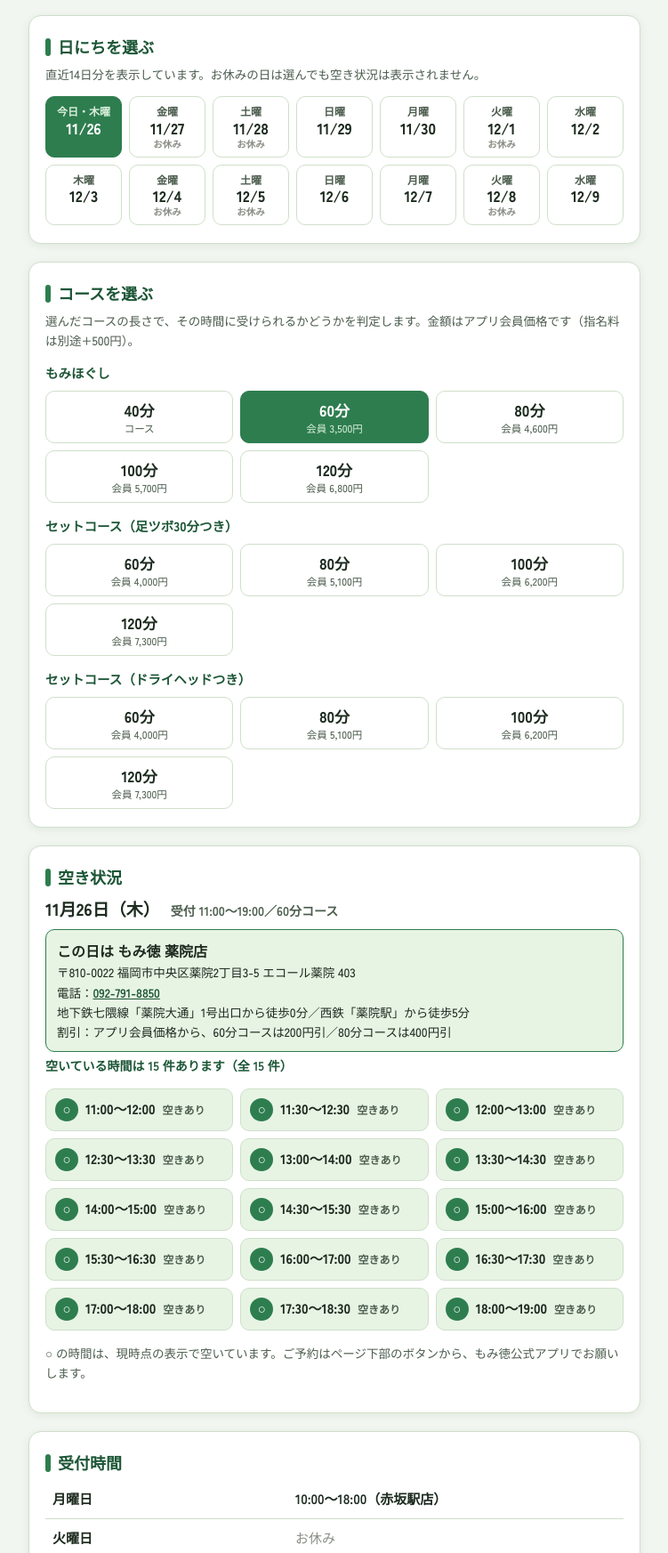
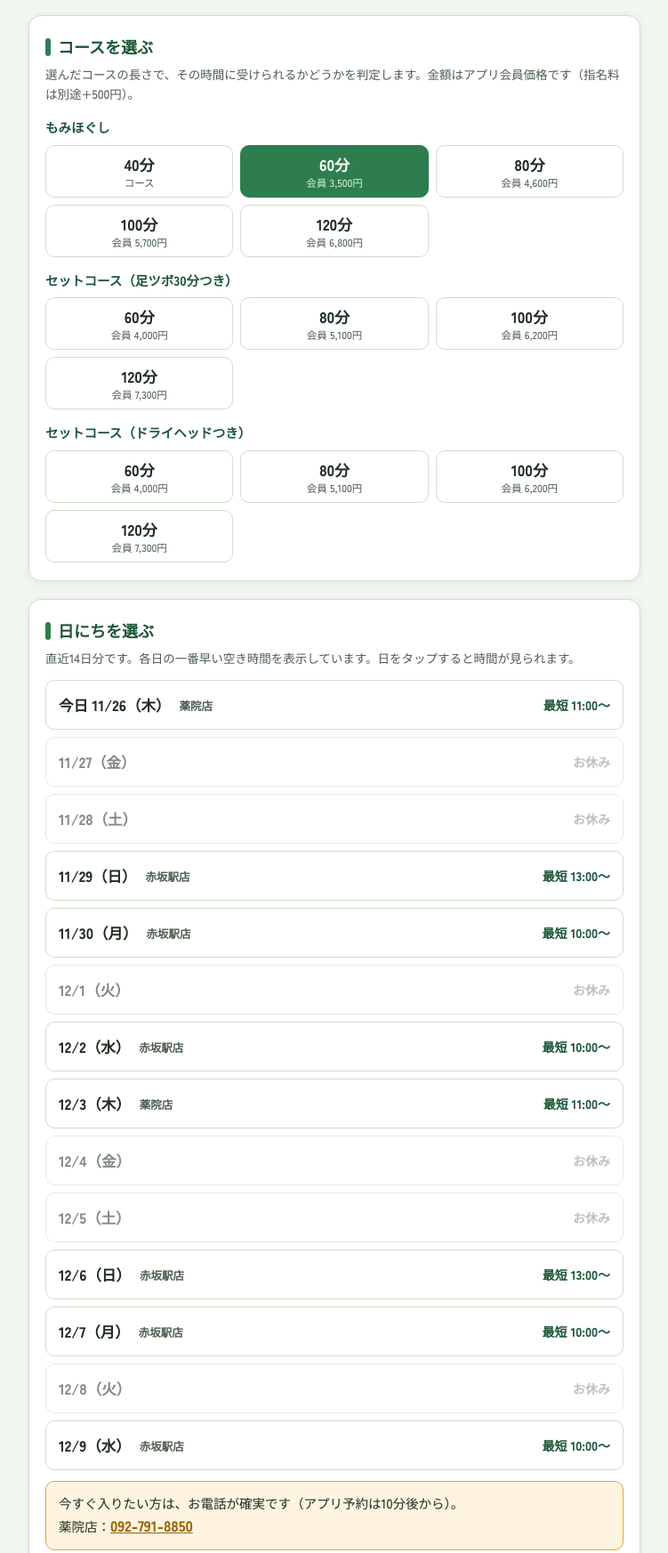
Before and after one commit to mochipj2025/hogushiyakida.yoyaku, a plain HTML site: page index.html in a window 1280 px wide. Shown: the part 303-2048 px from the top of the page at 89% size, without its empty margins (264-1015 px from the left). Drawn offline with Linux system fonts and the light colour scheme; a web font is replaced by a local one.

Commit message:
2ステップ化＋アプリ予約ルール反映：1画面目は日ごとの最短空き、タップで時間枠。当日は10分後より前の枠を締め、今すぐは電話案内

```diff
--- a/index.html
+++ b/index.html
@@ -126,33 +126,44 @@
       }
       .hint { margin: 0 0 14px; font-size: 13.5px; color: var(--ink-soft); }
 
-      /* 日付チップ */
-      .dates { display: grid; grid-template-columns: repeat(7, 1fr); gap: 8px; }
-      @media (max-width: 560px) { .dates { grid-template-columns: repeat(4, 1fr); } }
-      .date-btn {
+      /* 日付リスト（1画面目） */
+      .dates { display: grid; gap: 8px; }
+      .day-row {
         appearance: none;
+        display: flex; align-items: center; gap: 10px;
+        width: 100%;
         border: 1.5px solid var(--line);
         background: var(--surface);
         color: var(--ink);
         border-radius: 10px;
-        padding: 8px 2px 7px;
+        padding: 12px 14px;
         min-height: 56px;
         cursor: pointer;
         font-family: inherit;
-        text-align: center;
-        line-height: 1.3;
+        text-align: left;
       }
-      .date-btn .dow { display: block; font-size: 12px; font-weight: 700; color: var(--ink-soft); }
-      .date-btn .dnum { display: block; font-size: 17px; font-weight: 900; }
-      .date-btn .closed-tag { display: block; font-size: 10.5px; color: var(--ng-ink); font-weight: 700; }
-      .date-btn[aria-pressed="true"] {
-        background: var(--green);
-        border-color: var(--green);
-        color: #fff;
+      .day-row .d-main { font-size: 16.5px; font-weight: 900; white-space: nowrap; }
+      .day-row .d-store { font-size: 12.5px; font-weight: 700; color: var(--ink-soft); white-space: nowrap; }
+      .day-row .d-status { margin-left: auto; font-size: 14px; font-weight: 900; white-space: nowrap; }
+      .day-row .d-status.ok { color: var(--green-deep); }
+      .day-row .d-status.off { color: var(--ng-ink); font-weight: 700; }
+      .day-row:disabled { opacity: .55; cursor: default; }
+      .day-row:not(:disabled):active { background: var(--green-tint); }
+      .back-btn {
+        appearance: none;
+        border: 1.5px solid var(--green);
+        background: var(--surface);
+        color: var(--green-deep);
+        border-radius: 999px;
+        padding: 8px 16px;
+        min-height: 44px;
+        font-family: inherit;
+        font-size: 14px;
+        font-weight: 900;
+        cursor: pointer;
+        margin-bottom: 12px;
       }
-      .date-btn[aria-pressed="true"] .dow,
-      .date-btn[aria-pressed="true"] .closed-tag { color: #d9efdc; }
-      .date-btn:focus-visible, .course-btn:focus-visible, a.app-btn:focus-visible {
+      .day-row:focus-visible, .back-btn:focus-visible, .course-btn:focus-visible, a.app-btn:focus-visible {
         outline: 3px solid var(--green);
         outline-offset: 2px;
       }
@@ -244,6 +255,15 @@
         color: var(--ink-soft);
       }
       .closed-box .big { font-size: 19px; font-weight: 900; color: var(--ink); display: block; margin-bottom: 4px; }
+      .call-box {
+        margin-top: 12px;
+        background: #fff4e0;
+        border: 1.5px solid #e8a33d;
+        border-radius: 10px;
+        padding: 12px 14px;
+        font-size: 14.5px;
+      }
+      .call-box .tel-link { font-weight: 900; color: #9a6206; font-size: 16.5px; }
 
       /* 営業時間表 */
       table.hours { width: 100%; border-collapse: collapse; font-size: 15px; }
@@ -315,12 +335,7 @@
         <p class="store-line">勤務店舗：月・水・日は もみ徳 赤坂駅店／木曜は もみ徳 薬院店 です。選んだ日の店舗情報は「空き状況」の所に表示されます。</p>
       </header>
 
-      <section class="card" aria-labelledby="h-date">
-        <h2 id="h-date">日にちを選ぶ</h2>
-        <p class="hint">直近14日分を表示しています。お休みの日は選んでも空き状況は表示されません。</p>
-        <div class="dates" id="dates" role="group" aria-label="日付の選択"></div>
-      </section>
-
+      <div id="step1">
       <section class="card" aria-labelledby="h-course">
         <h2 id="h-course">コースを選ぶ</h2>
         <p class="hint">選んだコースの長さで、その時間に受けられるかどうかを判定します。金額はアプリ会員価格です（指名料は別途+500円）。</p>
@@ -354,7 +369,17 @@
         </div>
       </section>
 
-      <section class="card" aria-labelledby="h-slots">
+      <section class="card" aria-labelledby="h-date">
+        <h2 id="h-date">日にちを選ぶ</h2>
+        <p class="hint">直近14日分です。各日の一番早い空き時間を表示しています。日をタップすると時間が見られます。</p>
+        <div class="dates" id="dates" role="group" aria-label="日付の選択"></div>
+        <div class="call-box" id="callNowTop" style="display:none;"></div>
+      </section>
+
+      </div>
+
+      <section class="card" id="step2" style="display:none;" aria-labelledby="h-slots">
+        <button type="button" class="back-btn" id="backBtn">← 日にち一覧に戻る</button>
         <h2 id="h-slots">空き状況</h2>
         <div class="day-head">
           <span class="date-label" id="dayLabel">―</span>
@@ -362,6 +387,7 @@
         </div>
         <div class="store-box" id="storeBox" aria-live="polite"></div>
         <p class="summary" id="summary" aria-live="polite"></p>
+        <div class="call-box" id="callNow" style="display:none;"></div>
         <div id="slotArea"></div>
         <p class="hint" style="margin-top:14px;">○ の時間は、現時点の表示で空いています。ご予約はページ下部のボタンから、もみ徳公式アプリでお願いします。</p>
       </section>
@@ -482,6 +508,7 @@
       var STORES = {
         akasaka: {
           name: "もみ徳 赤坂駅店（旧天神西店）",
+          short: "赤坂駅店",
           address: "〒810-0041 福岡市中央区大名2丁目4-38 チサンマンション天神3 507室",
           tel: "092-716-4483",
           access: "地下鉄空港線「赤坂駅」から徒歩1分／西鉄福岡（天神）駅から徒歩5分",
@@ -489,6 +516,7 @@
         },
         yakuin: {
           name: "もみ徳 薬院店",
+          short: "薬院店",
           address: "〒810-0022 福岡市中央区薬院2丁目3-5 エコール薬院 403",
           tel: "092-791-8850",
           access: "地下鉄七隈線「薬院大通」1号出口から徒歩0分／西鉄「薬院駅」から徒歩5分",
@@ -521,32 +549,108 @@
       today.setHours(0, 0, 0, 0);
       state.date = new Date(today);
 
-      /* 日付チップ（直近14日）を生成 */
+      /* その日のブロック区間（予約 ± 30分） */
+      function blockedRanges(key) {
+        return BOOKINGS.filter(function (b) { return b.date === key; }).map(function (b) {
+          return { from: toMin(b.start) - INTERVAL_MIN, to: toMin(b.end) + INTERVAL_MIN };
+        });
+      }
+
+      /* アプリ予約は最短で10分後から。当日分は「今から10分後」より前に始まる枠を締める */
+      var LEAD_MIN = 10;
+      function leadThreshold(d) {
+        var now = new Date();
+        if (dateKey(d) !== dateKey(now)) return -1;
+        return now.getHours() * 60 + now.getMinutes() + LEAD_MIN;
+      }
+
+      /* その日の枠一覧 */
+      function slotsFor(d) {
+        var hours = HOURS[d.getDay()];
+        if (!hours) return null;
+        var open = toMin(hours.open), close = toMin(hours.close);
+        var blocked = blockedRanges(dateKey(d));
+        var lead = leadThreshold(d);
+        var list = [];
+        for (var s = open; s + state.course <= close; s += SLOT_STEP) {
+          var e = s + state.course;
+          var hit = blocked.some(function (r) { return s < r.to && e > r.from; });
+          var past = s < lead;
+          list.push({ start: s, end: e, hit: hit, past: past, open: !hit && !past });
+        }
+        return list;
+      }
+
       var datesEl = document.getElementById("dates");
-      var dateBtns = [];
+      var step1El = document.getElementById("step1");
+      var step2El = document.getElementById("step2");
+
+      /* 1画面目：日付リスト（その日の最短の空き時間つき） */
+      function renderDays() {
+        datesEl.innerHTML = "";
         for (var i = 0; i < 14; i++) {
           (function (offset) {
             var d = new Date(today);
             d.setDate(d.getDate() + offset);
+            var store = storeForDow(d.getDay());
             var btn = document.createElement("button");
             btn.type = "button";
-          btn.className = "date-btn";
-          btn.setAttribute("aria-pressed", offset === 0 ? "true" : "false");
-          var closed = HOURS[d.getDay()] === null;
-          btn.innerHTML =
-            '<span class="dow">' + (offset === 0 ? "今日・" : "") + DOW_JA[d.getDay()] + "曜</span>" +
-            '<span class="dnum">' + (d.getMonth() + 1) + "/" + d.getDate() + "</span>" +
-            (closed ? '<span class="closed-tag">お休み</span>' : '<span class="closed-tag">&nbsp;</span>');
+            btn.className = "day-row";
+            var main = '<span class="d-main">' + (offset === 0 ? "今日 " : "") +
+              (d.getMonth() + 1) + "/" + d.getDate() + "（" + DOW_JA[d.getDay()] + "）</span>";
+            if (!store) {
+              btn.disabled = true;
+              btn.innerHTML = main + '<span class="d-status off">お休み</span>';
+            } else {
+              var list = slotsFor(d);
+              var firstOpen = null;
+              list.forEach(function (sl) { if (sl.open && firstOpen === null) firstOpen = sl; });
+              if (firstOpen) {
+                btn.innerHTML = main +
+                  '<span class="d-store">' + store.short + "</span>" +
+                  '<span class="d-status ok">最短 ' + toHHMM(firstOpen.start) + "〜</span>";
                 btn.addEventListener("click", function () {
                   state.date = d;
-            dateBtns.forEach(function (b) { b.setAttribute("aria-pressed", "false"); });
-            btn.setAttribute("aria-pressed", "true");
-            render();
+                  openStep2();
                 });
+              } else {
+                btn.disabled = true;
+                btn.innerHTML = main +
+                  '<span class="d-store">' + store.short + "</span>" +
+                  '<span class="d-status off">空きなし</span>';
+              }
+            }
             datesEl.appendChild(btn);
-          dateBtns.push(btn);
           })(i);
         }
+        renderCallNow(document.getElementById("callNowTop"), new Date(today));
+      }
+
+      /* 当日で受付時間内なら「今すぐは電話」の案内を出す */
+      function renderCallNow(el, d) {
+        var store = storeForDow(d.getDay());
+        var now = new Date();
+        var hours = HOURS[d.getDay()];
+        var show = store && hours && dateKey(d) === dateKey(now) &&
+          (now.getHours() * 60 + now.getMinutes()) < toMin(hours.close);
+        if (!show) { el.style.display = "none"; el.innerHTML = ""; return; }
+        el.style.display = "";
+        el.innerHTML =
+          "今すぐ入りたい方は、お電話が確実です（アプリ予約は10分後から）。<br />" +
+          store.short + '：<a class="tel-link" href="tel:' + store.tel.replace(/-/g, "") + '">' + store.tel + "</a>";
+      }
+
+      function openStep2() {
+        step1El.style.display = "none";
+        step2El.style.display = "";
+        renderSlots();
+        step2El.scrollIntoView({ block: "start" });
+      }
+      document.getElementById("backBtn").addEventListener("click", function () {
+        step2El.style.display = "none";
+        step1El.style.display = "";
+        step1El.scrollIntoView({ block: "start" });
+      });
 
       /* コース選択 */
       var courseBtns = Array.prototype.slice.call(document.querySelectorAll(".course-btn"));
@@ -555,20 +659,14 @@
           state.course = parseInt(btn.getAttribute("data-min"), 10);
           courseBtns.forEach(function (b) { b.setAttribute("aria-pressed", "false"); });
           btn.setAttribute("aria-pressed", "true");
-          render();
+          renderDays();
+          if (step2El.style.display !== "none") renderSlots();
         });
       });
 
-      /* その日のブロック区間（予約 ± 30分） */
-      function blockedRanges(key) {
-        return BOOKINGS.filter(function (b) { return b.date === key; }).map(function (b) {
-          return { from: toMin(b.start) - INTERVAL_MIN, to: toMin(b.end) + INTERVAL_MIN };
-        });
-      }
-
-      function render() {
+      /* 2画面目：選んだ日の時間枠 */
+      function renderSlots() {
         var d = state.date;
-        var key = dateKey(d);
         var hours = HOURS[d.getDay()];
         var dayLabel = document.getElementById("dayLabel");
         var hoursLabel = document.getElementById("hoursLabel");
@@ -595,6 +693,7 @@
         if (!hours) {
           hoursLabel.textContent = "";
           summary.textContent = "";
+          document.getElementById("callNow").style.display = "none";
           area.innerHTML =
             '<div class="closed-box"><span class="big">この日はお休みです</span>' +
             "受付は月・水・木・日曜日です。別の日をお選びください。</div>";
@@ -602,40 +701,36 @@
         }
 
         hoursLabel.textContent = "受付 " + hours.open + "〜" + hours.close + "／" + state.course + "分コース";
-        var open = toMin(hours.open), close = toMin(hours.close);
-        var blocked = blockedRanges(key);
-
+        var list = slotsFor(d);
         var ul = document.createElement("ul");
         ul.className = "slots";
-        var openCount = 0, total = 0;
+        var openCount = 0;
 
-        for (var start = open; start + state.course <= close; start += SLOT_STEP) {
-          total++;
-          var end = start + state.course;
-          var hit = blocked.some(function (r) { return start < r.to && end > r.from; });
+        list.forEach(function (sl) {
           var li = document.createElement("li");
-          if (hit) {
-            li.className = "slot full";
-            li.innerHTML =
-              '<span class="mark" aria-hidden="true">×</span>' +
-              '<span class="time">' + toHHMM(start) + "〜" + toHHMM(end) + "</span>" +
-              '<span class="status">予約不可</span>';
-          } else {
+          if (sl.open) {
             openCount++;
             li.className = "slot open";
             li.innerHTML =
               '<span class="mark" aria-hidden="true">○</span>' +
-              '<span class="time">' + toHHMM(start) + "〜" + toHHMM(end) + "</span>" +
+              '<span class="time">' + toHHMM(sl.start) + "〜" + toHHMM(sl.end) + "</span>" +
               '<span class="status">空きあり</span>';
+          } else {
+            li.className = "slot full";
+            li.innerHTML =
+              '<span class="mark" aria-hidden="true">×</span>' +
+              '<span class="time">' + toHHMM(sl.start) + "〜" + toHHMM(sl.end) + "</span>" +
+              '<span class="status">' + (sl.past ? "受付終了" : "予約不可") + "</span>";
           }
           ul.appendChild(li);
-        }
+        });
 
         area.innerHTML = "";
         area.appendChild(ul);
         summary.textContent = openCount > 0
-          ? "空いている時間は " + openCount + " 件あります（全 " + total + " 件）"
+          ? "空いている時間は " + openCount + " 件あります（全 " + list.length + " 件）"
           : "この日は、選んだコースで入れる時間がありません。";
+        renderCallNow(document.getElementById("callNow"), d);
       }
 
       /* 受付時間表で今日の行を目立たせる */
@@ -644,7 +739,7 @@
         if (tr.getAttribute("data-dow") === todayDow) tr.classList.add("today-row");
       });
 
-      render();
+      renderDays();
     </script>
   </body>
 </html>
```
Lines whose indentation alone changed are shown as unchanged.
